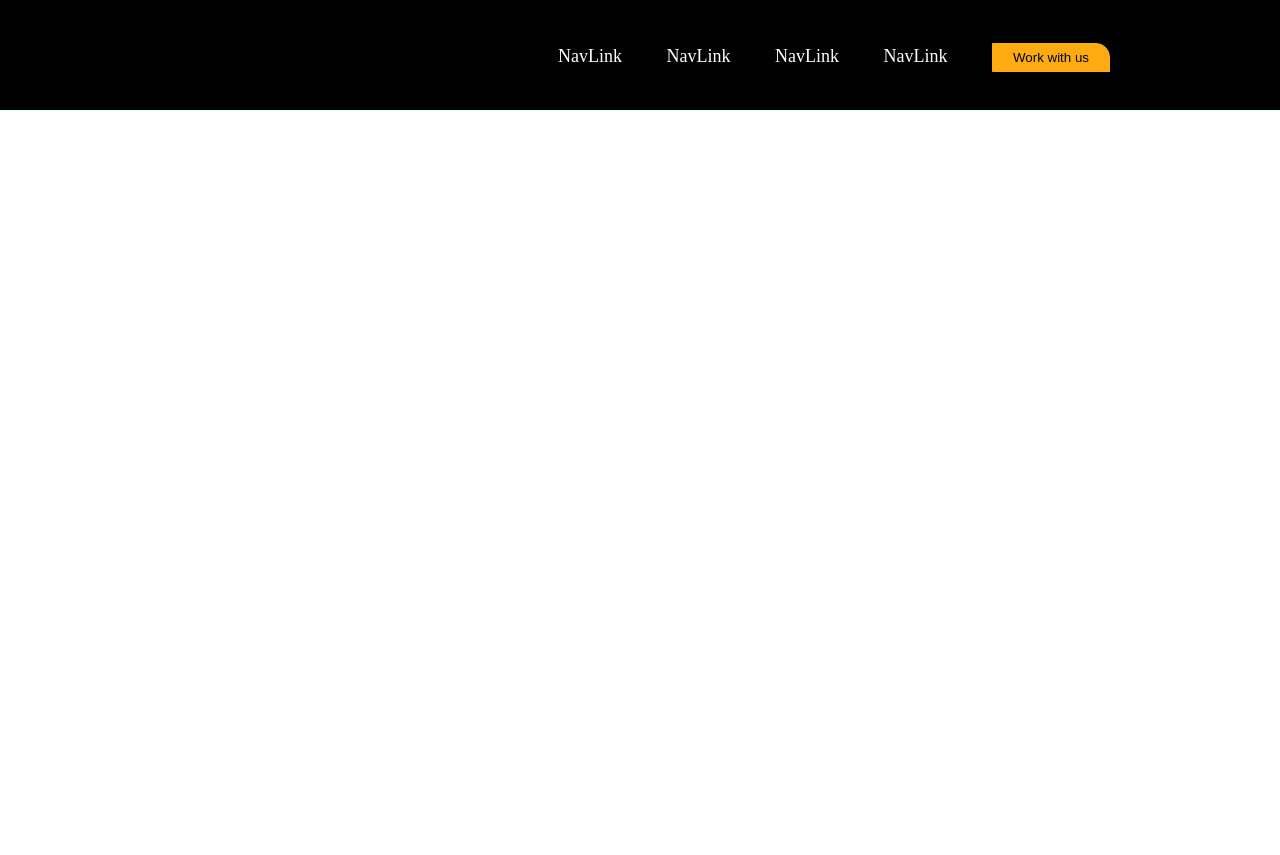
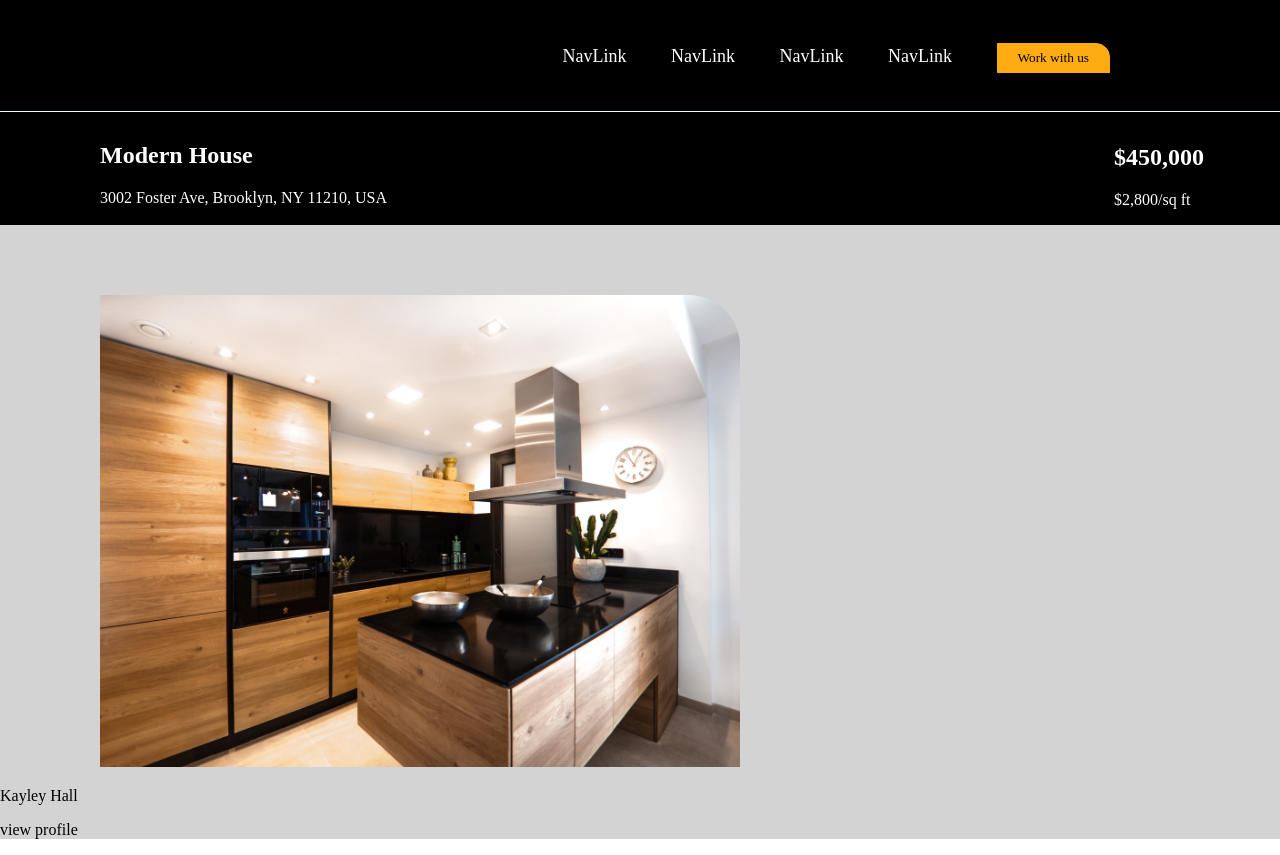
Before and after one commit to Leestan360/quick_movers_website, a plain HTML site: page movers.html in a window 1280 px wide. Before the commit the page ends 800 px from the top, so only its background shows below. Drawn offline with Linux system fonts and the light colour scheme.

Commit message:
Add header for movers.html

```diff
--- a/assets/css/index.css
+++ b/assets/css/index.css
@@ -27,4 +27,38 @@ nav > .navbar-1 > ul > li {
     padding-left: 20px;
     border: 1px solid #FFAC13;
     border-radius: 0px 14px 0px 0px;
+    font-family: 'Poppins', 'Actor', 'Adamina';
 }
+
+.brooklyn {
+    background-color: black;
+    margin-top: -20px;
+    color: white;
+    padding-bottom: 25px;
+}
+
+.brooklyn > h2 {
+    padding-top: 30px;
+    margin-left: 100px;
+    font-family: 'Poppins', 'Actor', 'Adamina';
+}
+
+.brooklyn > p {
+    margin-left: 100px;
+    font-family: 'Poppins', 'Actor', 'Adamina';
+}
+
+.dollar {
+    margin-top: -124px;
+    margin-left: 1114px;
+    color: white;
+}
+
+.property {
+    background-color: lightgrey;
+}
+.property > img {
+    margin-top: 70px;
+    margin-left: 100px;
+    width: 50%;
+}
--- a/movers.html
+++ b/movers.html
@@ -20,6 +20,21 @@
                 </ul>
             </div>
         </nav>
+        <div class="brooklyn">
+            <h2>Modern House</h2>
+            <p>3002 Foster Ave, Brooklyn, NY 11210, USA</p>
+        </div>
+        <div class="dollar">
+            <h2>$450,000</h2>
+            <p>$2,800/sq ft</p>
+        </div>
+    </div>
+    <div class="property">
+        <img src="./assets/images/Property House.png" alt="Property House">
+        <div class="profile">
+            <p class="hall">Kayley Hall</p>
+            <p id="dp">view profile</p>
+        </div>
     </div>
 
 </body>
```
